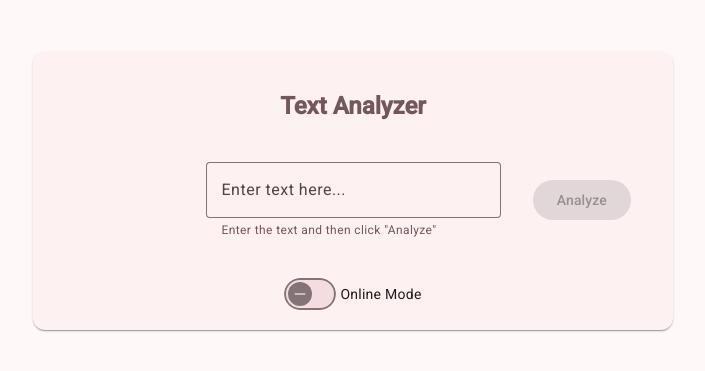
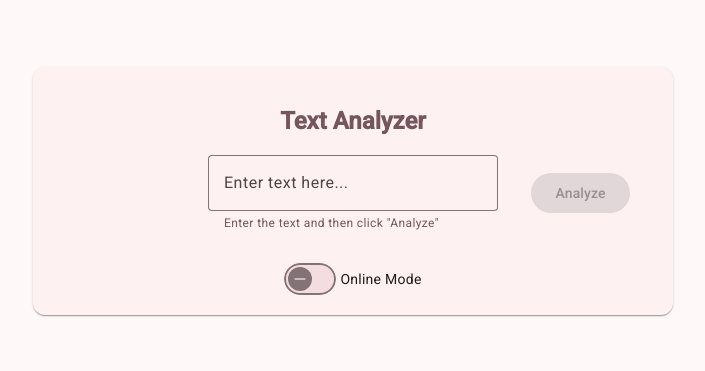
Before and after one commit to adrpre14/text-analyzer-dedalus, an Angular app in the folder frontend/: page / in a window 1280 px wide. Shown: the part 209-580 px from the top of the page, without its empty margins (287-992 px from the left). Built offline with nearby package versions, Linux system fonts and the light colour scheme.

Commit message:
UI fix: use simple CSS Grid instead so that the textarea doesn't break the grid

```diff
--- a/frontend/src/app/text-analyzer/text-analyzer.css
+++ b/frontend/src/app/text-analyzer/text-analyzer.css
@@ -10,13 +10,19 @@
   flex-direction: column;
   align-items: center;
   justify-content: center;
-  width: 50%;
+  min-width: 400px;
+  width: 50vw;
   padding: 20px;
   box-sizing: border-box;
 }
 
-.options-container {
-  display: flex;
-  column-gap: 18px;
-  align-items: center;
+.grid-container {
+  display: grid;
+  grid-template-columns: 1fr 2fr 1fr;
+  gap: 10px;
+  width: 100%;
+
+  div {
+    align-content: center;
+  }
 }
--- a/frontend/src/app/text-analyzer/text-analyzer.html
+++ b/frontend/src/app/text-analyzer/text-analyzer.html
@@ -1,21 +1,21 @@
 <mat-card class="analyzer-card">
-  <mat-grid-tile-header>
-    <h2>Text Analyzer</h2>
-  </mat-grid-tile-header>
-  <mat-grid-list cols="4" rowHeight="120px" gutterSize="10px" [style.width]="'100%'">
-    <mat-grid-tile colspan="1"></mat-grid-tile>
-    <mat-grid-tile colspan="2">
-      <mat-form-field appearance="outline" [style.width]="'100%'">
+  <h2>Text Analyzer</h2>
+  <div class="grid-container">
+    <div></div>
+    <div>
+      <mat-form-field appearance="outline" style="width:100%;">
         <textarea
           matInput
           [formControl]="inputControl"
           placeholder="Enter text here..."
           cdkTextareaAutosize
+          cdkAutosizeMinRows="1"
+          cdkAutosizeMaxRows="10"
         ></textarea>
         <mat-hint>Enter the text and then click "Analyze"</mat-hint>
       </mat-form-field>
-    </mat-grid-tile>
-    <mat-grid-tile colspan="1">
+    </div>
+    <div style="justify-self: center;">
       <button
         mat-raised-button
         color="primary"
@@ -24,16 +24,11 @@
       >
         Analyze
       </button>
-    </mat-grid-tile>
-  </mat-grid-list>
-
-  <mat-grid-tile-footer [style.margin-top]="'18px'">
-    <mat-slide-toggle
-      [formControl]="textAnalyzerModeControl"
-    >
-      Online Mode
-    </mat-slide-toggle>
-  </mat-grid-tile-footer>
+    </div>
+  </div>
+  <div style="margin-top: 2em">
+    <mat-slide-toggle [formControl]="textAnalyzerModeControl">Online Mode</mat-slide-toggle>
+  </div>
 </mat-card>
 
 <!--<app-history [entries]="history()"></app-history>-->
--- a/frontend/src/app/text-analyzer/text-analyzer.ts
+++ b/frontend/src/app/text-analyzer/text-analyzer.ts
@@ -5,7 +5,6 @@ import {FormControl, ReactiveFormsModule} from '@angular/forms';
 import {CdkTextareaAutosize} from '@angular/cdk/text-field';
 import {MatFormField, MatHint, MatInput} from '@angular/material/input';
 import {MatCard} from '@angular/material/card';
-import {MatGridList, MatGridTile, MatGridTileText} from '@angular/material/grid-list';
 
 @Component({
   selector: 'app-text-analyzer',
@@ -17,10 +16,7 @@ import {MatGridList, MatGridTile, MatGridTileText} from '@angular/material/grid-
     MatInput,
     MatFormField,
     MatCard,
-    MatHint,
-    MatGridList,
-    MatGridTile,
-    MatGridTileText
+    MatHint
   ],
   templateUrl: './text-analyzer.html',
   styleUrl: './text-analyzer.css'
```
